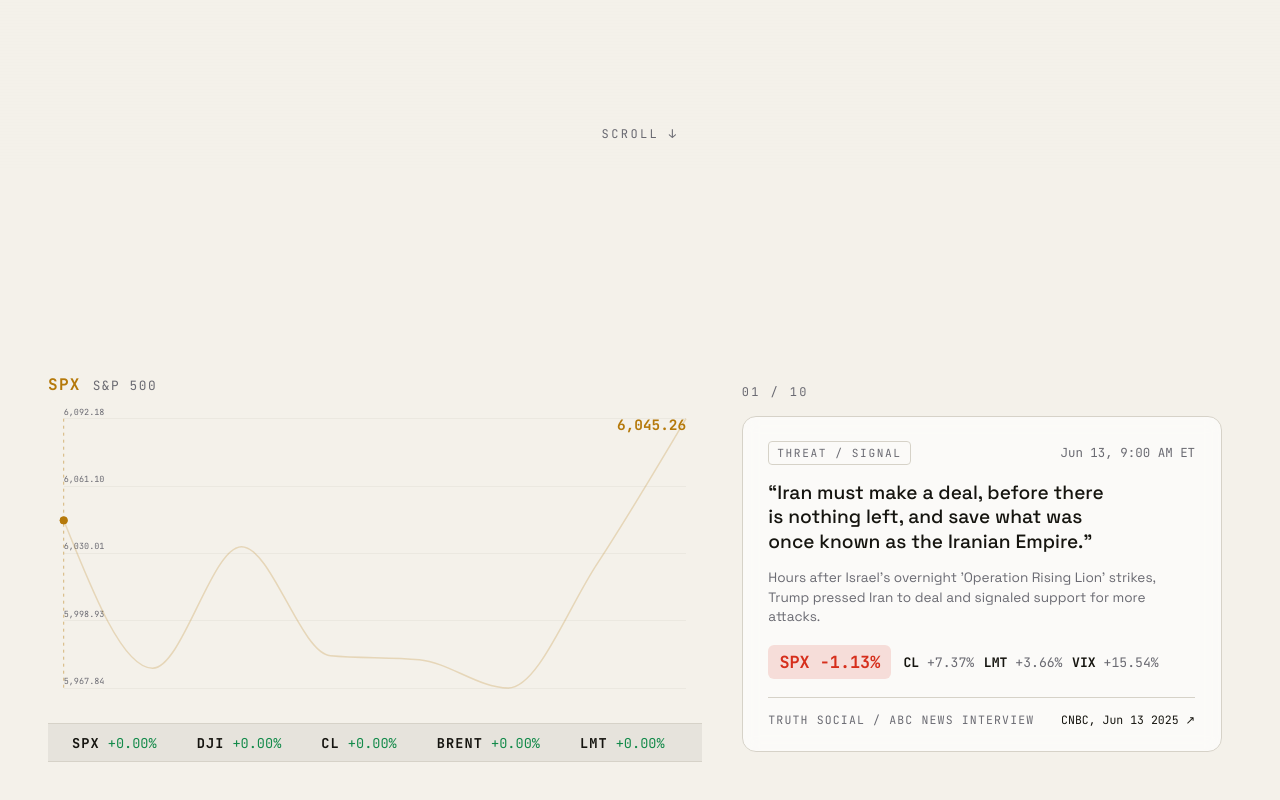
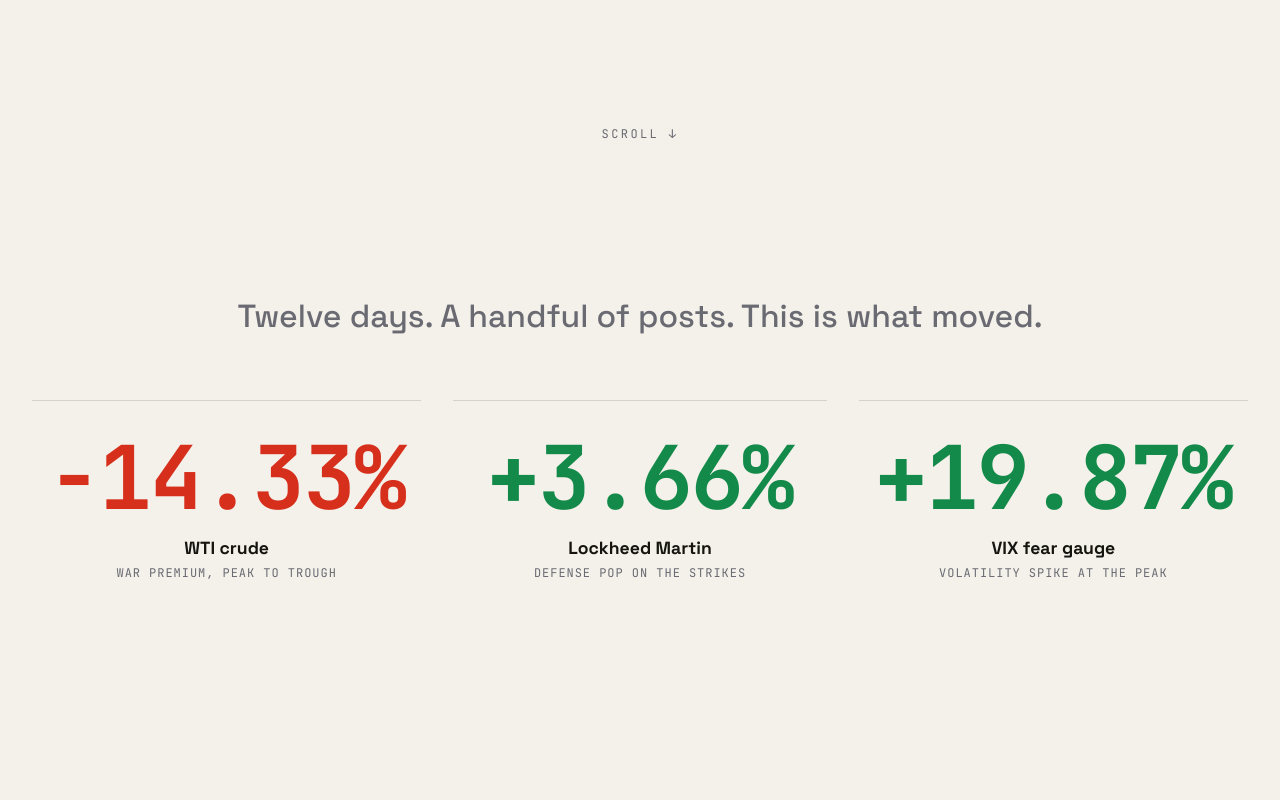
Before and after one commit to andrewli8/truth-and-ticker, a React (Vite) app: page / in a window 1280 px wide. Shown: the part 632-1432 px from the top of the page. Built offline with nearby package versions, Linux system fonts and the light colour scheme.

Commit message:
feat: viral stat band with dataset-computed count-up numbers

```diff
--- a/src/App.tsx
+++ b/src/App.tsx
@@ -5,6 +5,7 @@
 import { MarketChart } from './components/MarketChart'
 import { AnnouncementCard } from './components/AnnouncementCard'
 import { TickerRail } from './components/TickerRail'
+import { StatBand } from './components/StatBand'
 import { ThemeToggle } from './components/ThemeToggle'
 import { correlateAll } from './lib/correlate'
 import { announcements, markets } from './data'
@@ -34,6 +35,7 @@
       <div className="grain" aria-hidden="true" />
       <ThemeToggle />
       <Hero />
+      <StatBand markets={markets} />
 
       <ScrollStage steps={events.length}>
         {(progress, step) => {
--- /dev/null
+++ b/src/components/StatBand.module.css
@@ -0,0 +1,58 @@
+.band {
+  max-width: 80rem;
+  margin: 0 auto;
+  padding: 8rem 2rem;
+  text-align: center;
+}
+
+.intro {
+  font-size: clamp(1.2rem, 3vw, 2rem);
+  font-weight: 500;
+  color: var(--muted);
+  margin-bottom: 4rem;
+  text-wrap: balance;
+}
+
+.grid {
+  display: grid;
+  grid-template-columns: repeat(3, 1fr);
+  gap: 2rem;
+}
+
+.cell {
+  padding: 2rem 1rem;
+  border-top: 1px solid var(--steel);
+}
+
+.value {
+  font-family: 'JetBrains Mono', monospace;
+  font-weight: 700;
+  font-size: clamp(2.8rem, 7vw, 5.5rem);
+  line-height: 1;
+  letter-spacing: -0.02em;
+  font-variant-numeric: tabular-nums;
+}
+
+.up { color: var(--relief); }
+.down { color: var(--risk); }
+.flat { color: var(--muted); }
+
+.label {
+  margin-top: 1rem;
+  font-size: 1.1rem;
+  font-weight: 700;
+}
+
+.sub {
+  margin-top: 0.4rem;
+  font-family: 'JetBrains Mono', monospace;
+  font-size: 0.75rem;
+  letter-spacing: 0.08em;
+  text-transform: uppercase;
+  color: var(--muted);
+}
+
+@media (max-width: 768px) {
+  .band { padding: 5rem 1.25rem; }
+  .grid { grid-template-columns: 1fr; gap: 0; }
+}
--- /dev/null
+++ b/src/components/StatBand.tsx
@@ -0,0 +1,82 @@
+import { useEffect, useRef, useState } from 'react'
+import { peakToTroughPct, maxRunupPct, seriesByTicker } from '../lib/stats'
+import { formatPct } from '../lib/format'
+import { useReducedMotion } from '../lib/useReducedMotion'
+import type { Series } from '../lib/types'
+import styles from './StatBand.module.css'
+
+interface Stat {
+  value: number | null
+  label: string
+  sub: string
+}
+
+interface Props {
+  markets: Series[]
+}
+
+function buildStats(markets: Series[]): Stat[] {
+  const cl = seriesByTicker(markets, 'CL')
+  const lmt = seriesByTicker(markets, 'LMT')
+  const vix = seriesByTicker(markets, 'VIX')
+  return [
+    { value: cl ? peakToTroughPct(cl) : null, label: 'WTI crude', sub: 'war premium, peak to trough' },
+    { value: lmt ? maxRunupPct(lmt) : null, label: 'Lockheed Martin', sub: 'defense pop on the strikes' },
+    { value: vix ? maxRunupPct(vix) : null, label: 'VIX fear gauge', sub: 'volatility spike at the peak' },
+  ]
+}
+
+/** Counts a number up to its target when it scrolls into view. */
+function useCountUp(target: number | null, reduced: boolean): number {
+  const [val, setVal] = useState(reduced || target === null ? (target ?? 0) : 0)
+  const ref = useRef<number>(0)
+
+  useEffect(() => {
+    if (target === null) return
+    if (reduced) {
+      setVal(target)
+      return
+    }
+    let raf = 0
+    const start = performance.now()
+    const dur = 1100
+    const tick = (now: number) => {
+      const t = Math.min(1, (now - start) / dur)
+      const eased = 1 - Math.pow(1 - t, 3)
+      ref.current = target * eased
+      setVal(ref.current)
+      if (t < 1) raf = requestAnimationFrame(tick)
+    }
+    raf = requestAnimationFrame(tick)
+    return () => cancelAnimationFrame(raf)
+  }, [target, reduced])
+
+  return val
+}
+
+function StatCell({ stat, reduced }: { stat: Stat; reduced: boolean }) {
+  const v = useCountUp(stat.value, reduced)
+  const dir = stat.value === null ? 'flat' : stat.value >= 0 ? 'up' : 'down'
+  return (
+    <div className={styles.cell}>
+      <div className={`${styles.value} ${styles[dir]}`}>{formatPct(stat.value === null ? null : v)}</div>
+      <div className={styles.label}>{stat.label}</div>
+      <div className={styles.sub}>{stat.sub}</div>
+    </div>
+  )
+}
+
+export function StatBand({ markets }: Props) {
+  const reduced = useReducedMotion()
+  const stats = buildStats(markets)
+  return (
+    <section className={styles.band} aria-label="Key market swings during the 12-day war">
+      <p className={styles.intro}>Twelve days. A handful of posts. This is what moved.</p>
+      <div className={styles.grid}>
+        {stats.map((s) => (
+          <StatCell key={s.label} stat={s} reduced={reduced} />
+        ))}
+      </div>
+    </section>
+  )
+}
--- /dev/null
+++ b/src/lib/stats.ts
@@ -0,0 +1,24 @@
+import { domainFor } from './scales'
+import type { Series } from './types'
+
+/** Peak-to-trough move as a percent of the peak (negative = a drawdown). */
+export function peakToTroughPct(series: Series): number | null {
+  if (series.points.length === 0) return null
+  const { min, max } = domainFor(series.points)
+  if (max === 0) return null
+  return ((min - max) / max) * 100
+}
+
+/** Largest run-up from the first point to the window high, as a percent. */
+export function maxRunupPct(series: Series): number | null {
+  if (series.points.length === 0) return null
+  const first = series.points[0].price
+  const { max } = domainFor(series.points)
+  if (first === 0) return null
+  return ((max - first) / first) * 100
+}
+
+/** Convenience lookup by ticker. */
+export function seriesByTicker(markets: Series[], ticker: string): Series | undefined {
+  return markets.find((m) => m.ticker === ticker)
+}
```
Also changed, not shown: 2 other files (tests, documents, lock files or other folders).
